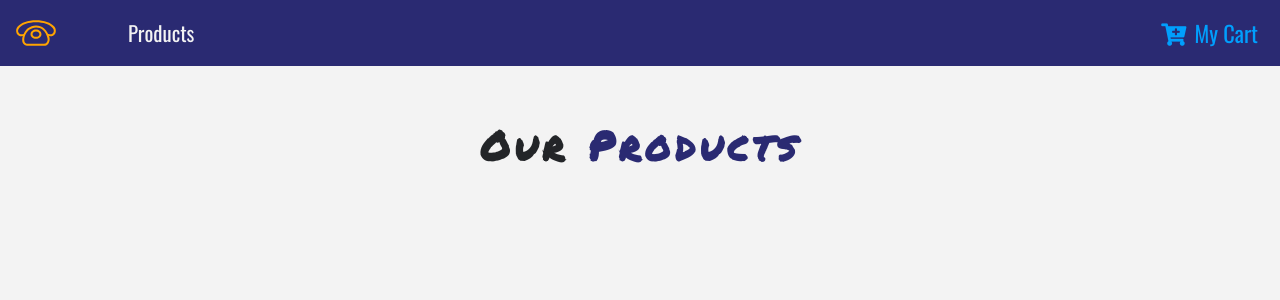
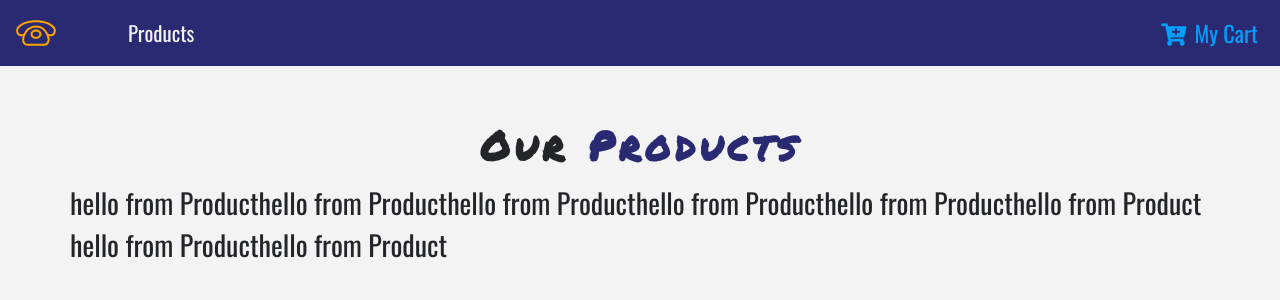
Before and after one commit to AJ0528/Mini-E-Commerce, a React (Create React App) app in the folder mini-ecommerce/: page / in a window 1280 px wide. Shown: the top 300 px of the page. Built offline with nearby package versions, Linux system fonts and the light colour scheme.

Commit message:
changes to productlistpage

```diff
--- a/mini-ecommerce/src/Context.js
+++ b/mini-ecommerce/src/Context.js
@@ -1,5 +1,5 @@
 import React, { Component } from 'react'
-
+import {storeProducts, detailProduct} from "./data";
 const ProductContext = React.createContext();
 
 //Provider
@@ -8,9 +8,23 @@
 
 
 class ProductProvider extends Component {
+    state = {
+        products:storeProducts,
+        detailProduct:detailProduct
+    }
+    handleDetail = () => {
+        console.log("hello from detail");
+    }
+    addToCart= () => {
+        console.log("hello from addtocart");
+    }
     render() {
         return (
-            <ProductContext.Provider value="hello from context">
+            <ProductContext.Provider value={{
+           ...this.state,
+           handleDetail:this.handleDetail,
+           addToCart:this.addToCart,
+            }}>
                 {this.props.children}
             </ProductContext.Provider>
         )
--- a/mini-ecommerce/src/components/ProductList.js
+++ b/mini-ecommerce/src/components/ProductList.js
@@ -2,6 +2,7 @@
 import Product from "./Product";
 import Title from "./Title";
 import {storeProducts} from "../data";
+import {ProductConsumer} from "../Context";
 
 
 export default class ProductList extends Component {
@@ -9,18 +10,25 @@
     products:storeProducts
   }
   render() {
-    console.log(this.state.products);
     return (
     <React.Fragment>
       <div className="py-5">
       <div className="container">
       <Title name="our" title="products"></Title>
 
-      <div className="row"/>
+      <div className="row">
+      <ProductConsumer>
+        { value =>{
+        return value.products.map(product =>{
+          return <Product key={product.id} product={product}/>;
+        })
+        }}
+      </ProductConsumer>
+      </div>
       </div>
       </div>
     </React.Fragment>
-    //  {/* <Product/> */}
+
 
     )
   }
--- a/mini-ecommerce/src/data.js
+++ b/mini-ecommerce/src/data.js
@@ -1,4 +1,3 @@
-
 export const storeProducts = [
   {
     id: 1,
```
Lines whose indentation alone changed are shown as unchanged.
